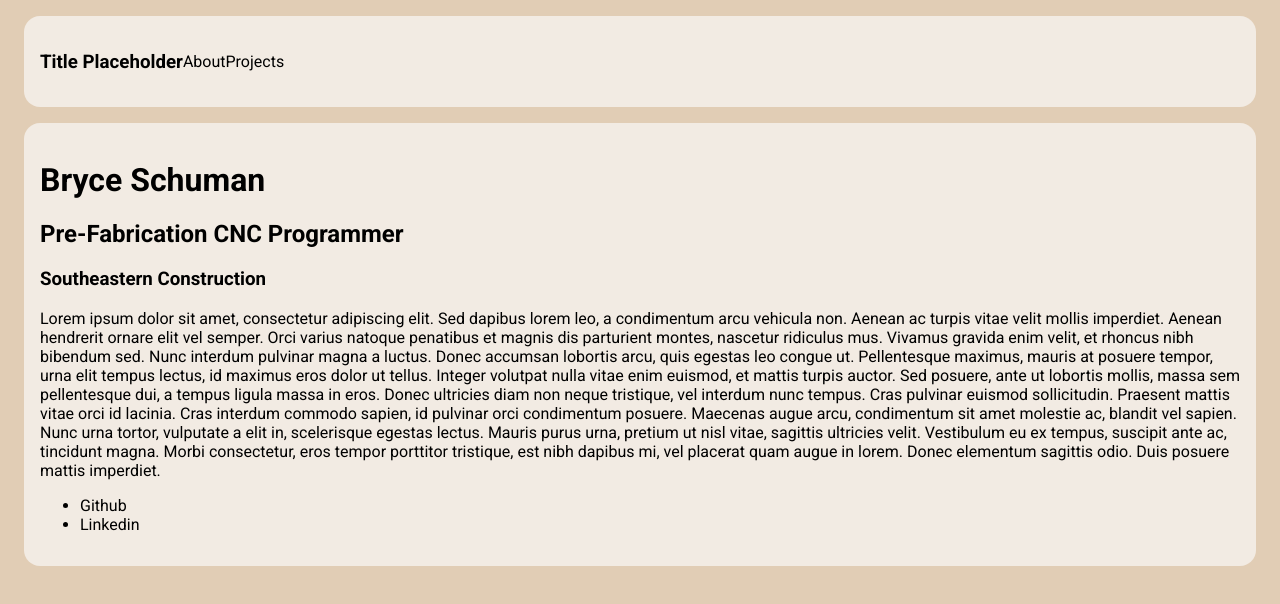
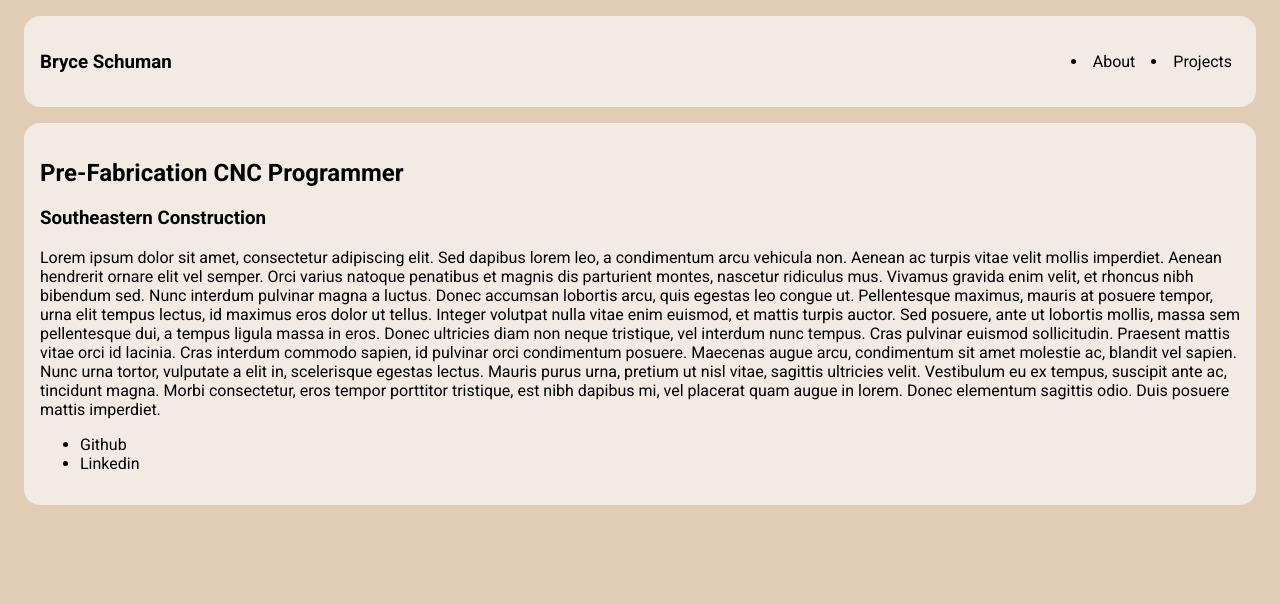
Before and after one commit to PenguinBomber/Personal-Website, a plain HTML site: page index.html in a window 1280 px wide. Drawn offline with Linux system fonts and the light colour scheme; a script that the page names is missing.

Commit message:
Top Bar layout fix

```diff
--- a/index.html
+++ b/index.html
@@ -16,12 +16,11 @@
 <body>
   <div id="fadein"></div>
   <div class="topBar">
-  	<h3>Title Placeholder</h3>
-  	<div>About</div>
-  	<div>Projects</div>
+  	<h3>Bryce Schuman</h3>
+  	<li>About</li>
+  	<li>Projects</li>
   </div>
   <div class="content">
-  	<h1>Bryce Schuman</h1>
   	<h2>Pre-Fabrication CNC Programmer</h2>
   	<h3>Southeastern Construction</h3>
   	<p>
--- a/styles/layouts.css
+++ b/styles/layouts.css
@@ -3,3 +3,16 @@
 	flex-direction: row;
 	align-items: center;
 }
+
+.topBar > h3{
+	flex-grow: 1;
+}
+
+.topBar > li{
+	margin: 0.5rem;
+}
+
+.content, .topBar {
+	padding: 1rem;
+	margin: 1rem;
+}
--- a/styles/styles.css
+++ b/styles/styles.css
@@ -10,9 +10,10 @@
 	background-color: #e1cdb5;
 }
 .content, .topBar {
-	padding: 1rem;
-	margin: 1rem;
 	border-radius: 1rem;
+}
+.topBar > li:hover {
+	border-bottom: 0.1em solid black;
 }
 .content {
 	background-color: #f2ebe3;
```
